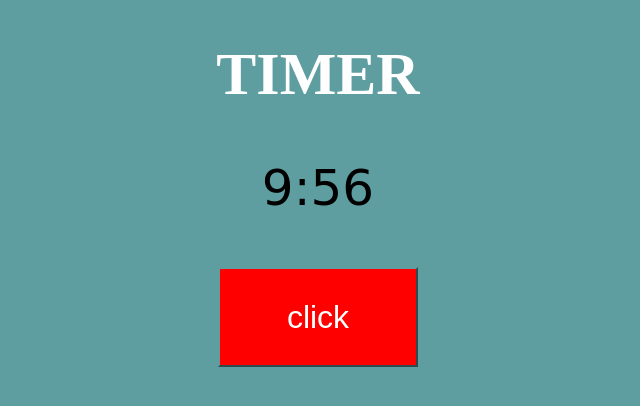
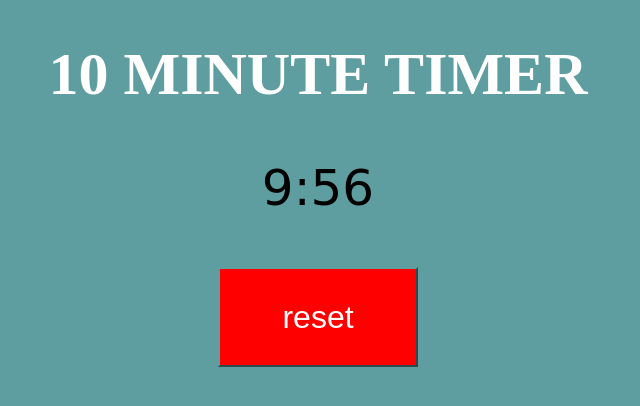
Before and after one commit to TNTFraggs/Dropshipping-web1, a plain HTML site: page index.html in a window 1280 px wide. Shown: the whole page, without its empty margins (322-962 px from the left). Drawn offline with Linux system fonts and the light colour scheme.

Commit message:
code change

```diff
--- a/app.js
+++ b/app.js
@@ -12,3 +12,6 @@ function updateCountdown() {
     countdownEl.innerHTML = `${minute}:${seconds} `;
     time--;
 }
+onEvent("btn-1", "click", function(){
+    time = 600;
+});
--- a/index.html
+++ b/index.html
@@ -8,10 +8,10 @@
     <link rel="stylesheet" href="style.css">
 </head>
 <body>
-    <h1>TIMER</h1>
+    <h1>10 MINUTE TIMER</h1>
     <p id = "countdown">10:00</p>
     <script src="/app.js"></script>
     <div class="container">
-        <button class="btn-1">click</button>
+        <button class="btn-1">reset</button>
     </div>
 </body>
--- a/style.css
+++ b/style.css
@@ -1,4 +1,6 @@
+body {
 
+}
 h1 {
 
     text-align: center;
@@ -24,13 +26,14 @@ p {
     border-color: cadetblue;
     text-shadow: none;
     box-shadow: inset 0 0 0 0 #f9e506;
-    transition: ease-out 0.3s;
+
+    transition: ease-out 0.7s;
     font-size: 2rem;
     outline: none;
     color: white;
 }
 .btn-1:hover{
-    box-shadow: inset 100px 0 0 0 #f9e506;
+    box-shadow: inset 100px 0px 100px 0px #f9e506;
     cursor: pointer;
     color: black;
 
```
